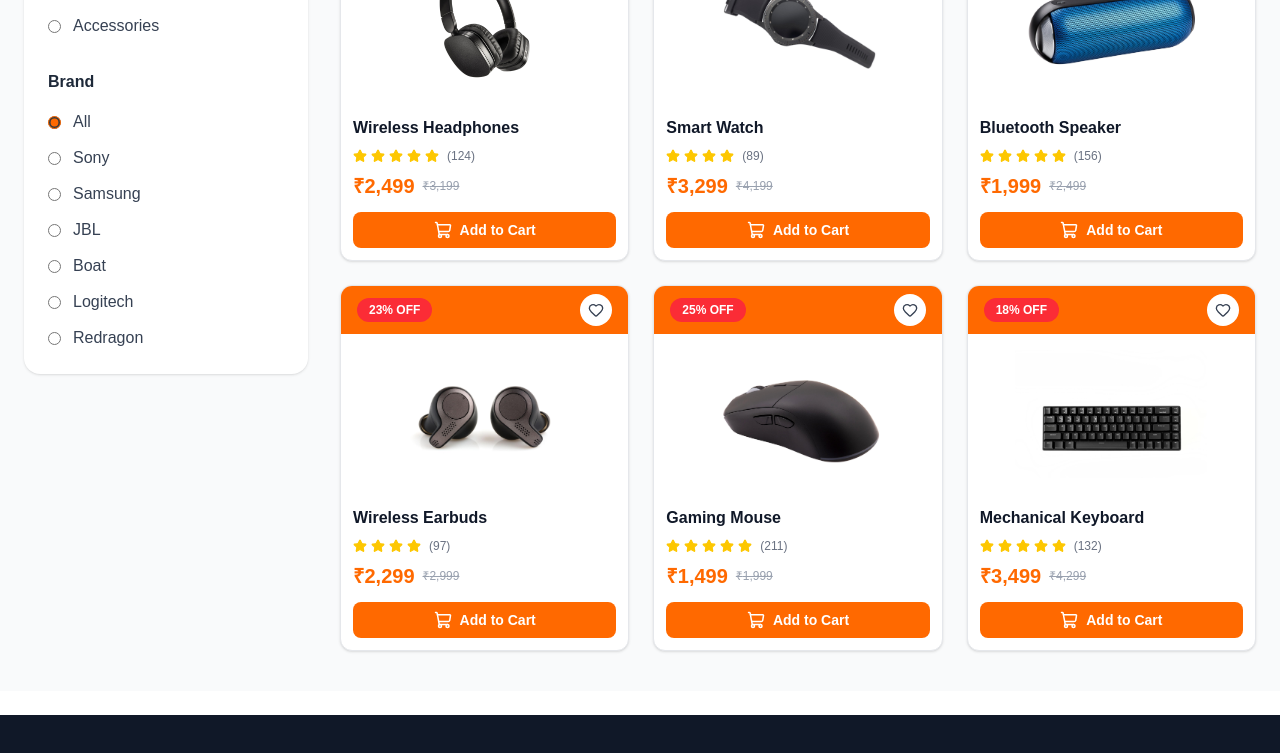
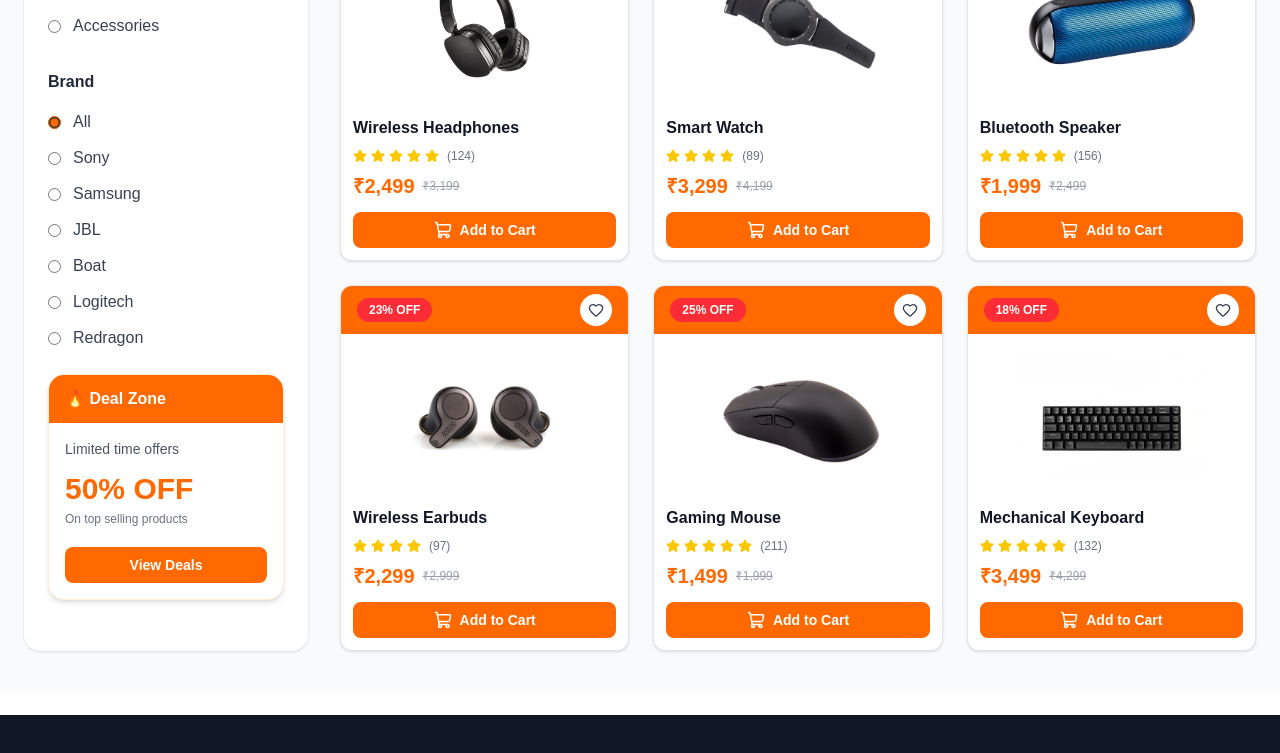
Before and after one commit to Sunil2505/Kotoze, a Next.js app: page /products in a window 1280 px wide. Shown: the part 421-1174 px from the top of the page. Built offline with nearby package versions, Linux system fonts and the light colour scheme.

Commit message:
Improve products page filters and sidebar design

```diff
--- a/src/app/products/page.tsx
+++ b/src/app/products/page.tsx
@@ -179,7 +179,7 @@ export default function ProductsPage() {
           {/* Filter Sidebar */}
 
 
-          <aside className="h-fit rounded-2xl bg-white p-6 shadow">
+          <aside className="rounded-2xl bg-white p-6 shadow">
 
 
             <div className="mb-6 flex items-center justify-between">
@@ -331,8 +331,70 @@ export default function ProductsPage() {
 
             </div>
 
+<div className="mt-6 overflow-hidden rounded-2xl border border-orange-100 bg-white shadow-md">
 
 
+  <div className="bg-orange-500 px-4 py-3">
+
+
+    <h3 className="text-base font-extrabold text-white">
+
+      🔥 Deal Zone
+
+    </h3>
+
+
+  </div>
+
+
+
+
+
+  <div className="p-4">
+
+
+    <p className="text-sm font-medium text-gray-600">
+
+      Limited time offers
+
+    </p>
+
+
+
+
+    <h2 className="mt-3 text-3xl font-black text-orange-500">
+
+      50% OFF
+
+    </h2>
+
+
+
+
+    <p className="mt-1 text-xs text-gray-500">
+
+      On top selling products
+
+    </p>
+
+
+
+
+
+    <button className="mt-5 w-full rounded-lg bg-orange-500 py-2 text-sm font-bold text-white transition hover:bg-orange-600">
+
+
+      View Deals
+
+
+    </button>
+
+
+
+  </div>
+
+
+</div>
           </aside>
 
 
```
